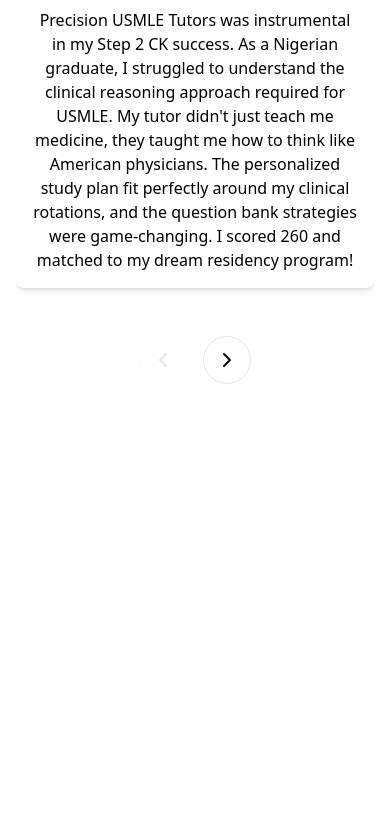
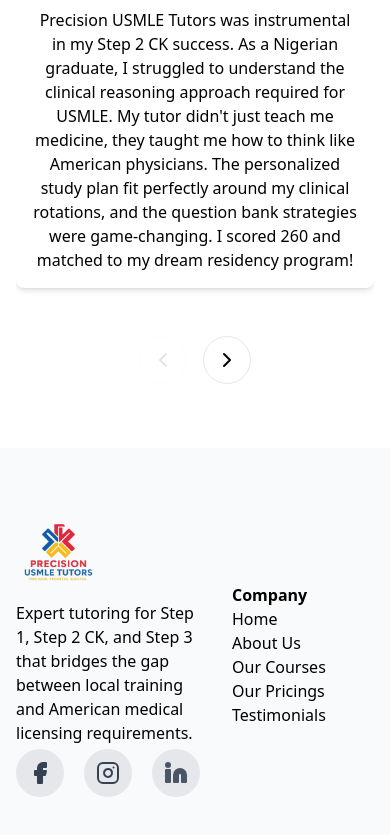
Before and after one commit to yenisaa/pusmle, a React (Vite) app: page / in a window 390 px wide. Shown: the part 8599-9434 px from the top of the page. Before the commit the page ends 9047 px from the top, so only its background shows below. Built offline with nearby package versions, Linux system fonts and the light colour scheme.

Commit message:
add footer component and edit price, nav, testimonial and app

```diff
--- a/src/App.jsx
+++ b/src/App.jsx
@@ -1,5 +1,6 @@
 import AboutUs from "./components/AboutUs.jsx";
 import FeatureSection from "./components/FeatureSection.jsx";
+import Footer from "./components/Footer.jsx";
 import Hero from "./components/Hero.jsx";
 import NavBar from "./components/NavBar.jsx";
 import PricingPlan from "./components/PricingPlan.jsx";
@@ -19,6 +20,7 @@
           <WhyChooseUs />
           <PricingPlan />
           <Testimonial />
+          <Footer />
         </div>
       </main>
     </>
--- /dev/null
+++ b/src/components/Footer.jsx
@@ -0,0 +1,64 @@
+import { Facebook, Instagram, Linkedin } from "lucide-react";
+import Logo from "/logo.png";
+import { navLinks } from "../data/data";
+
+function Footer() {
+  return (
+    <section className="bg-gray-50">
+      <div className="container mx-auto px-4 sm:px-6 lg:px-8 py-16 flex items-center justify-center gap-8">
+        <div className="w-md flex flex-col gap-1">
+          {/* Brand Info Colum  */}
+          {/* Logo Section */}
+          <div className="w-[85px] h-[85px]  md:w-35 md:h-35">
+            <img src={Logo} alt="Precision USMLE Tutors Logo" />
+          </div>
+          <div className="">
+            <p>
+              Expert tutoring for Step 1, Step 2 CK, and Step 3 that bridges the
+              gap between local training and American medical licensing
+              requirements.
+            </p>
+          </div>
+          <div className="flex gap-5">
+            {/* Social Media Handles  */}
+            <a
+              href="https://facebook.com/precisionusmletutors"
+              className="flex hover:bg-gray-300 transition-all duration-200 bg-gray-200 rounded-full w-12 h-12 items-center justify-center"
+            >
+              <Facebook className="flex fill-gray-700 text-gray-700" />
+            </a>
+            <a
+              href="https://www.instagram.com/precisionusmletutor/"
+              className="flex hover:bg-gray-300 transition-all duration-200 bg-gray-200 rounded-full w-12 h-12 items-center justify-center"
+            >
+              <Instagram className="flex text-gray-700" />
+            </a>
+            <a
+              href="https://www.linkedin.com/company/precision-usmle-tutors/"
+              className="flex hover:bg-gray-300 transition-all duration-200 bg-gray-200 rounded-full w-12 h-12 items-center justify-center"
+            >
+              <Linkedin className="flex fill-gray-600 text-gray-600 bg-blue" />
+            </a>
+          </div>
+        </div>
+        <div className="w-md">
+          <nav className="">
+            <h3 className="text-1l font-bold">Company</h3>
+            <div>
+              {navLinks.map((link, index) => (
+                <ul key={index} className="">
+                    <li className="font-lg">
+                        <a href={link.href} >{link.label}</a>
+                    </li>
+                </ul>
+              ))}
+            </div>
+          </nav>
+        </div>
+
+      </div>
+    </section>
+  );
+}
+
+export default Footer;
--- a/src/components/NavBar.jsx
+++ b/src/components/NavBar.jsx
@@ -1,18 +1,14 @@
 import { useState } from "react";
 import Logo from "/logo.png";
 import { HiMenu, HiX } from "react-icons/hi";
+import { navLinks } from "../data/data";
 
 function NavBar() {
   // const [isMenuOpen, setIsMenuOpen] = useState(false);
   const [activeLink, setActiveLink] = useState("#Home");
   const [isMenuOpen, setIsMenuOpen] = useState(false);
 
-  const navLinks = [
-    { label: "Home", href: "#home" },
-    { label: "About Us", href: "#about" },
-    { label: "Our Courses", href: "#courses" },
-    { label: "Blog", href: "#blog" },
-  ];
+
 
   return (
     <nav className="fixed top-0 left-0 w-full bg-white/90 backdrop-blur-sm border-b border-gray-100 shadow-sm z-50">
--- a/src/components/PricingPlan.jsx
+++ b/src/components/PricingPlan.jsx
@@ -3,7 +3,7 @@
 
 function PricingPlan() {
   return (
-    <section className=" mx-auto px-4 py-2  mb-16 bg-white max-w-7xl" id="pricing">
+    <section className=" mx-auto px-4 py-2  mb-16 bg-white max-w-7xl"  id='pricing'>
       <div className="flex flex-col items-center justify-center">
           <h2 className=" text-4xl max-w-md font-bold text-center text-gray-900 my-8 h-5xl">
             Our <span className="bg-linear-to-r from-red-600 to-blue-600 bg-clip-text text-transparent">Pricing</span>
--- a/src/components/Testimonial.jsx
+++ b/src/components/Testimonial.jsx
@@ -60,7 +60,7 @@
 
 function Testimonial() {
   return (
-    <section className="py-16 p-4 max-w-7xl mx-auto">
+    <section className="py-16 p-4 max-w-7xl mx-auto" id="testimonial">
       <div className="">
         <p className="text-sm text-center font-medium uppercase text-blue-600">
           Success Stories
--- a/src/data/data.js
+++ b/src/data/data.js
@@ -1,3 +1,11 @@
+export const navLinks = [
+    { label: "Home", href: "#home" },
+    { label: "About Us", href: "#about" },
+    { label: "Our Courses", href: "#courses" },
+    { label: "Our Pricings", href: "#pricing" },
+    { label: "Testimonials", href: "#testimonial" },
+  ];
+
 import {
   Target,
   Award,
```
